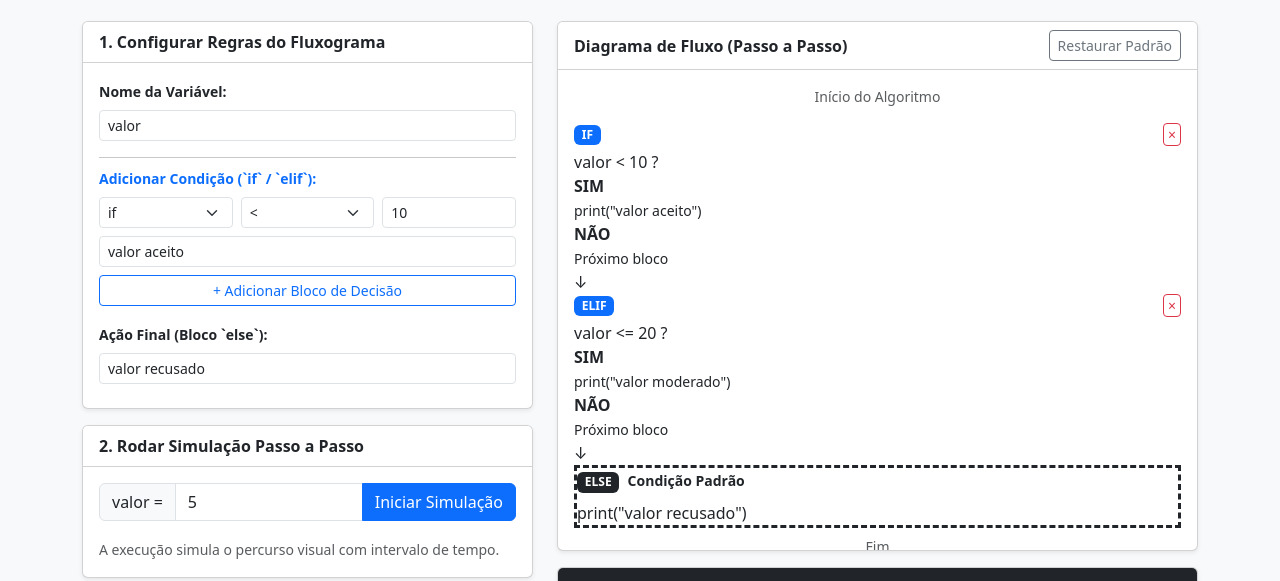
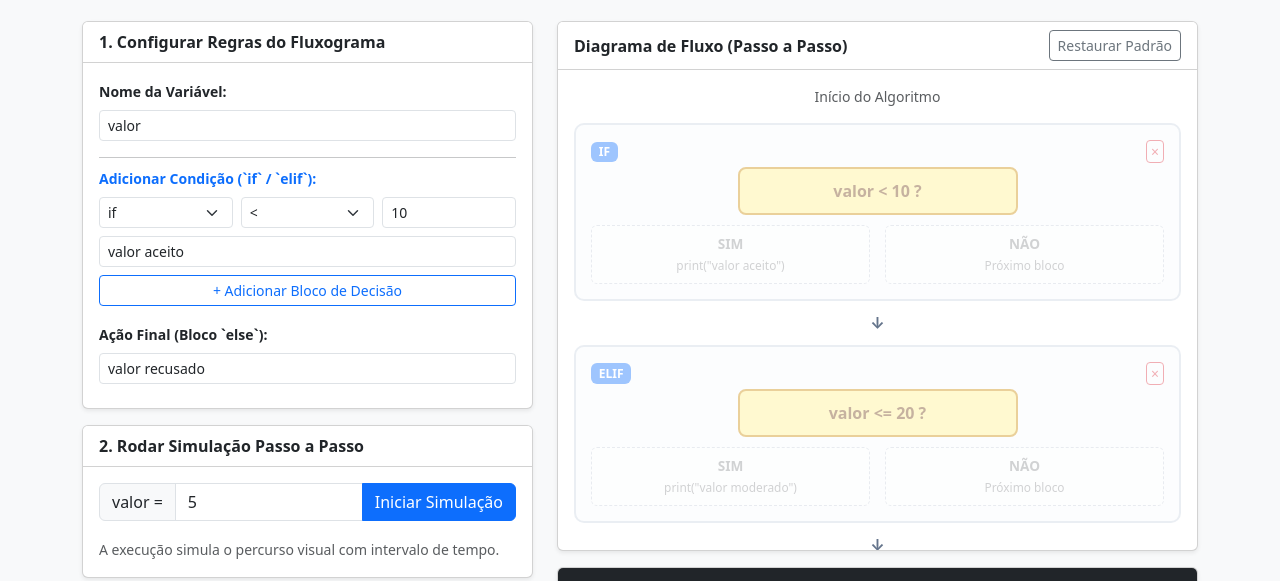
Before and after one commit to Simoes-Estela/ProjetoCEIeII, a plain HTML site: page VisualizacaoDecisao.html in a window 1280 px wide. Shown: the part 149-730 px from the top of the page. Drawn offline with nearby package versions, Linux system fonts and the light colour scheme.

Commit message:
Add stylesheet link for visualização decisão

```diff
--- a/VisualizacaoDecisao.html
+++ b/VisualizacaoDecisao.html
@@ -5,6 +5,7 @@
     <meta name="viewport" content="width=device-width, initial-scale=1">
     <title>Sistema para Apoio à Aprendizagem de Python - Fluxograma Animado</title>
     <link href="https://cdn.jsdelivr.net/npm/bootstrap@5.3.3/dist/css/bootstrap.min.css" rel="stylesheet">
+    <link rel="stylesheet" href="StyleVisualizaçãoDecisao.css">
 
 </head>
 <body class="bg-light">
```
